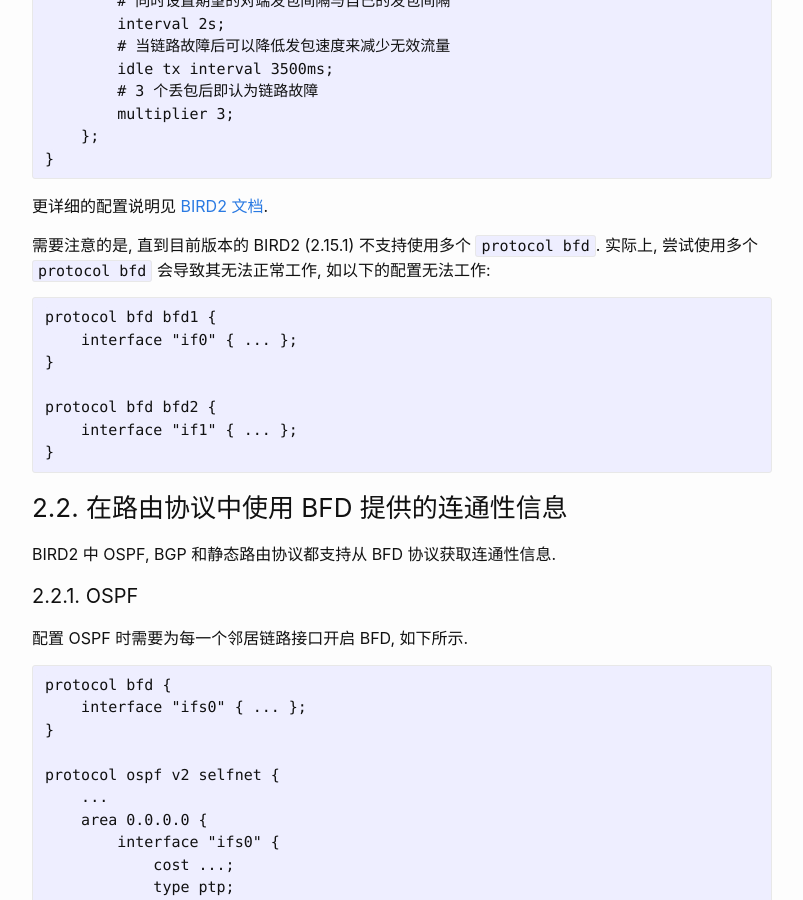
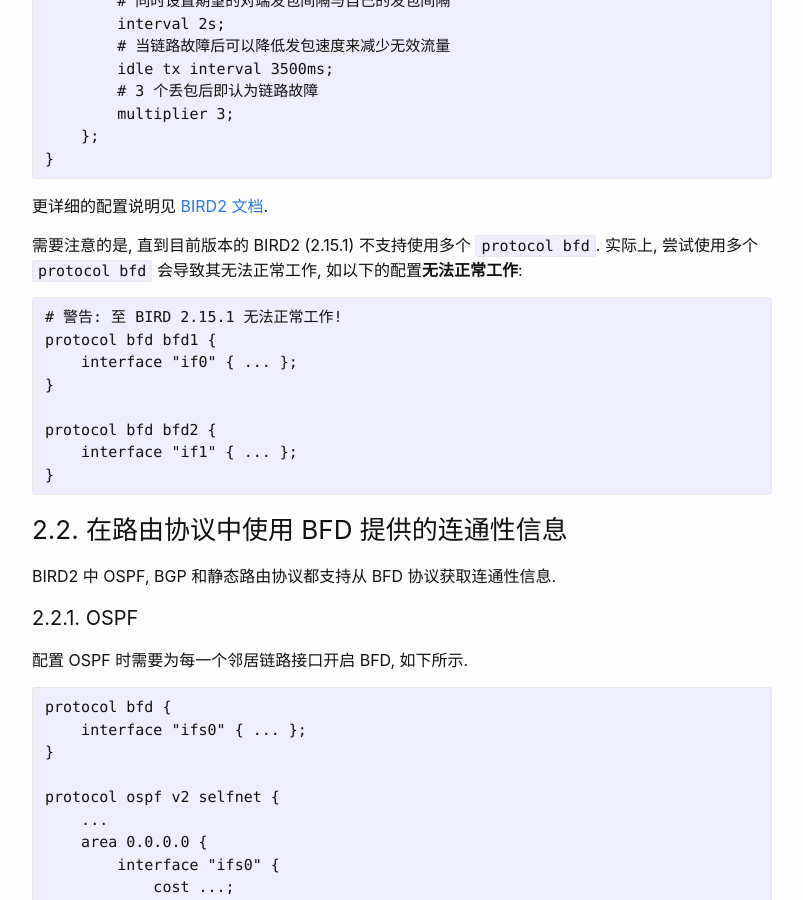
Before and after one commit to CSharperMantle/CSharperMantle.github.io, a Jekyll site: the page built from _posts/2024-09-22-using-bfd-in-bird2.md, in a window 1280 px wide and 900 px high, scrolled down 784 px. Shown: the whole window, without its empty margins (238-1041 px from the left). Built offline with Jekyll 4.4.1, drawn with Linux system fonts in a browser that asks for light colours; comment, search, counter and statistics services are not loaded.

Commit message:
Add warnings in bfd article

````diff
--- a/_posts/2024-09-22-using-bfd-in-bird2.md
+++ b/_posts/2024-09-22-using-bfd-in-bird2.md
@@ -41,9 +41,10 @@
 
 更详细的配置说明见 [BIRD2 文档](https://bird.network.cz/doc/bird-6.html#ss6.2).
 
-需要注意的是, 直到目前版本的 BIRD2 (2.15.1) 不支持使用多个 `protocol bfd`. 实际上, 尝试使用多个 `protocol bfd` 会导致其无法正常工作, 如以下的配置无法工作:
+需要注意的是, 直到目前版本的 BIRD2 (2.15.1) 不支持使用多个 `protocol bfd`. 实际上, 尝试使用多个 `protocol bfd` 会导致其无法正常工作, 如以下的配置**无法正常工作**:
 
 ```plain-text
+# 警告: 至 BIRD 2.15.1 无法正常工作!
 protocol bfd bfd1 {
     interface "if0" { ... };
 }
````
